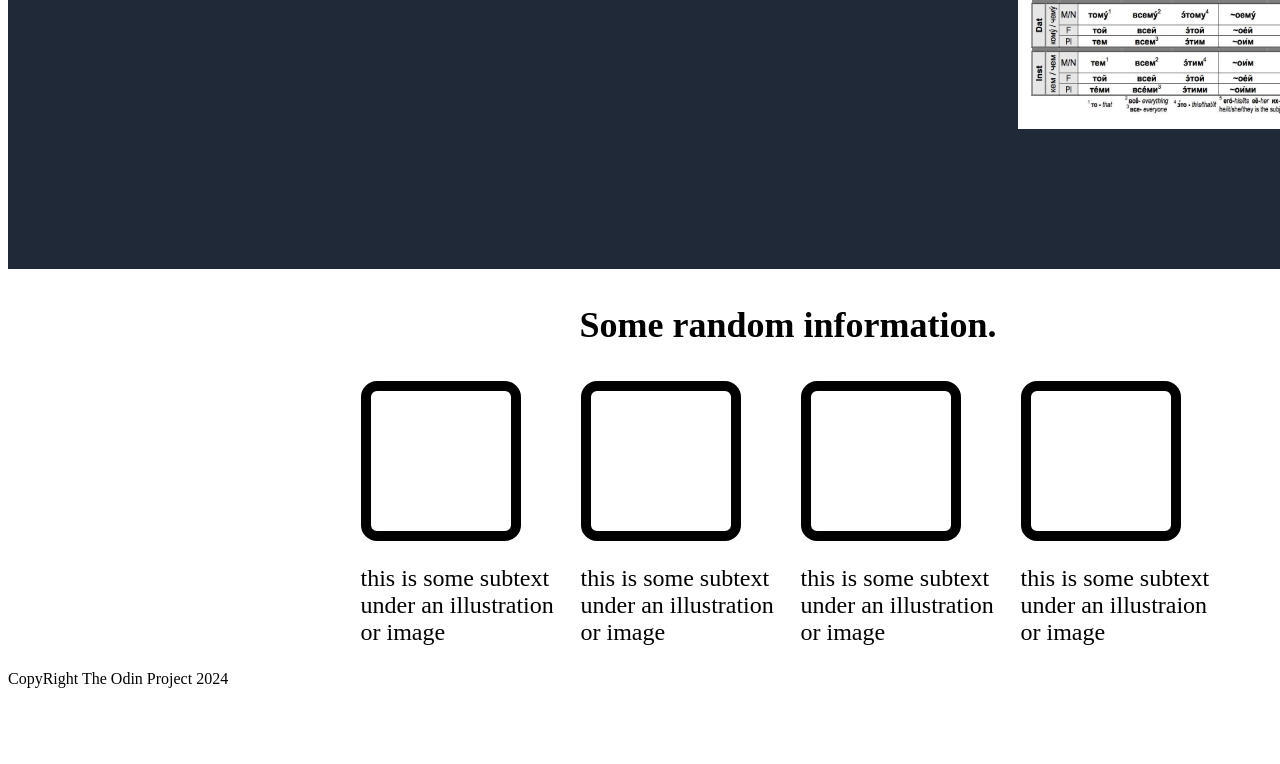
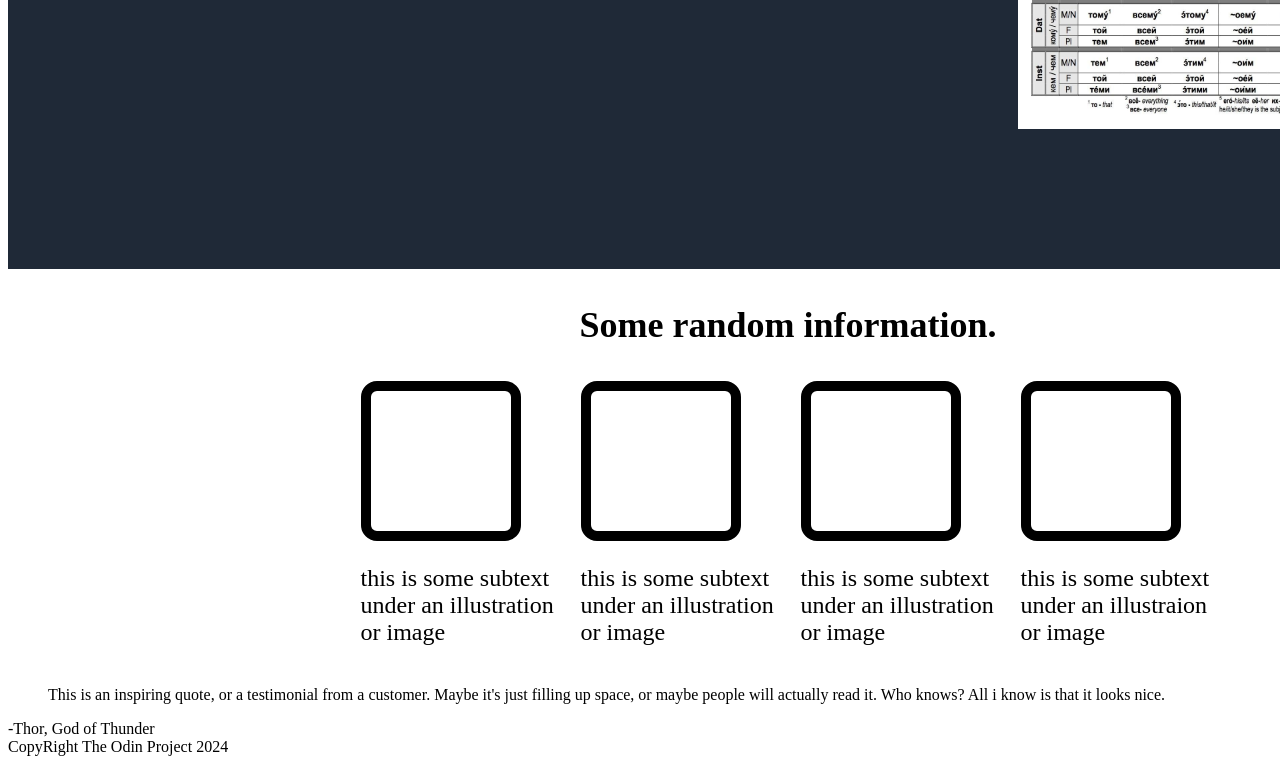
Before and after one commit to RobinHoodexe-ops/Landing-Page, a plain HTML site: page index.html in a window 1280 px wide. Shown: the part 489-1253 px from the top of the page. Before the commit the page ends 1185 px from the top, so only its background shows below. Drawn offline with Linux system fonts and the light colour scheme.

Commit message:
section 3 fin

```diff
--- a/index.html
+++ b/index.html
@@ -35,8 +35,16 @@
     </div>
 
 
-    <div class="sectionthree"></div>
-    <div class="sectionFour"></div>
+    <div class="sectionThree">
+
+      <div class="titleContainerThree"> <blockquote class="titleThree">This is an inspiring quote, or a testimonial from a customer. Maybe it's just filling up space, or maybe people will actually read it. Who knows? All i know is that it looks nice.</blockquote>
+
+        </div>
+        <figcaption class="quote">-Thor, God of Thunder</figcaption>
+    </div>
+
+
+        <div class="sectionFour"></div>
     <footer>
         CopyRight The Odin Project 2024
     </footer>
```
